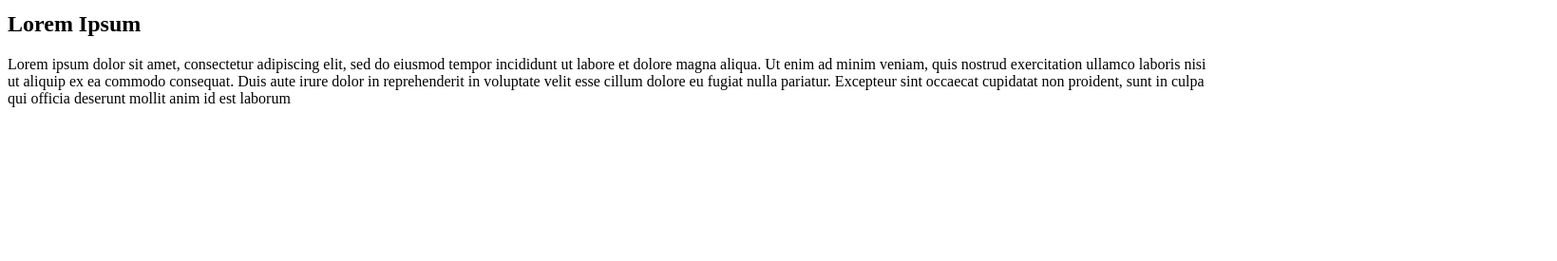
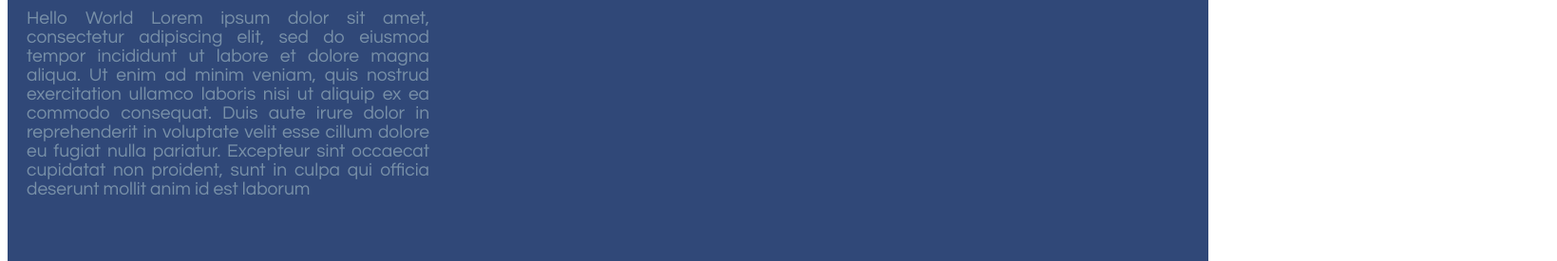
Before and after one commit to yasmimstos/HTML-Project, a plain HTML site: page html-files/index.html in a window 1280 px wide. Shown: the part 257-532 px from the top of the page at 95% size, 1639 px wide, since content can reach past the window. Drawn offline with Linux system fonts and the light colour scheme.

Commit message:
update style index.css

```diff
--- a/estilo/index.css
+++ b/estilo/index.css
@@ -75,39 +75,78 @@ nav > ul > li:hover ul{
 
 main{
     height: 100%;
+    width: 100%;
+    background-color: var(--cor4)
 }
 
-.s_unica{
+.s_first{
     height: 100%;
 }
 
-#s_unica01{
+#s_first{
     background-color: var(--cor4);
     display: flex;
     padding: 15px;
     margin: 20px 0px 0px 0px ;
 }
 
-.cont{
+.div_01{
     height: 100%;
-    width: 50%;
+    width: 100%;
     margin: 15px  0px 0px 0px;
 }
 
-#div_txt{
+#div_txt1{
     padding: 5px;
 }
 
-#div_txt > h1{
+#div_txt1 > h1{
     font: normal bold 2.5vw var(--font1);
     text-align: left;
     color: var(--cor3);
     margin: 25px 10px;
 }
 
-#div_txt > p{
+#div_txt1 > p{
     font: normal normal 1.5vw var(--font1);
     text-align: justify;
     color: var(--cor3);
-    margin: 10px;
+    margin-left: 0px;
+    margin-right: 800px;
 }
+
+.s_second{
+    height: 100%;
+}
+
+#s_second{
+    display: flex;
+    padding: 15px;
+}
+
+.div_02{
+    height: 100%;
+    width: 100%;
+    margin: 15px 0px 0px 0px;
+}
+
+#div_txt2{
+    padding: 5px;
+}
+
+#div_txt2 > h1{
+    font: normal bold 2.5vw var(--font1);
+    text-align: justify;
+    color: var(--cor3);
+    margin-left: 1520px;
+    margin-right: 0px;
+}
+
+#div_txt2 > p{
+    font: normal normal 1.5vw var(--font1);
+    text-align: justify;
+    color: var(--cor3);
+    margin-left: 800px;
+    margin-right: 0px;
+
+}
```
